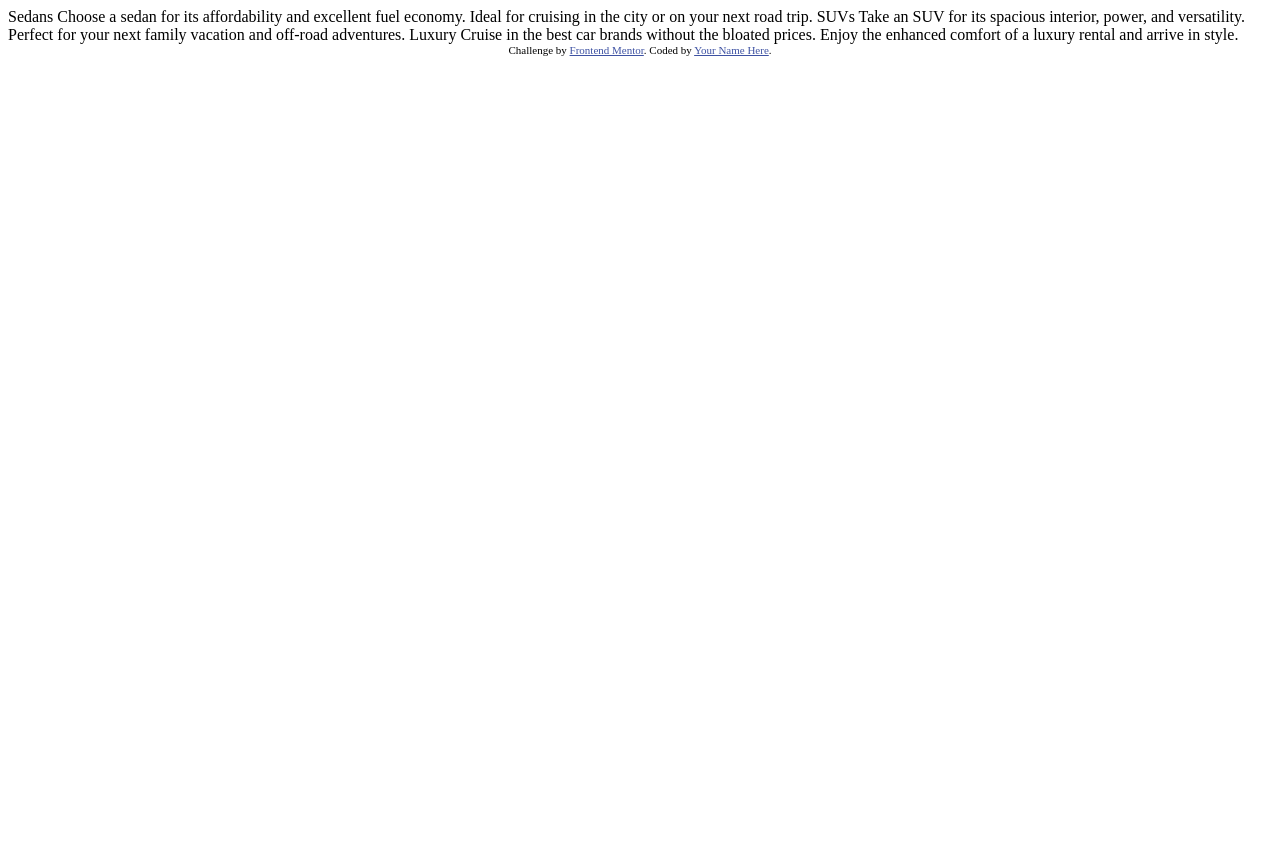
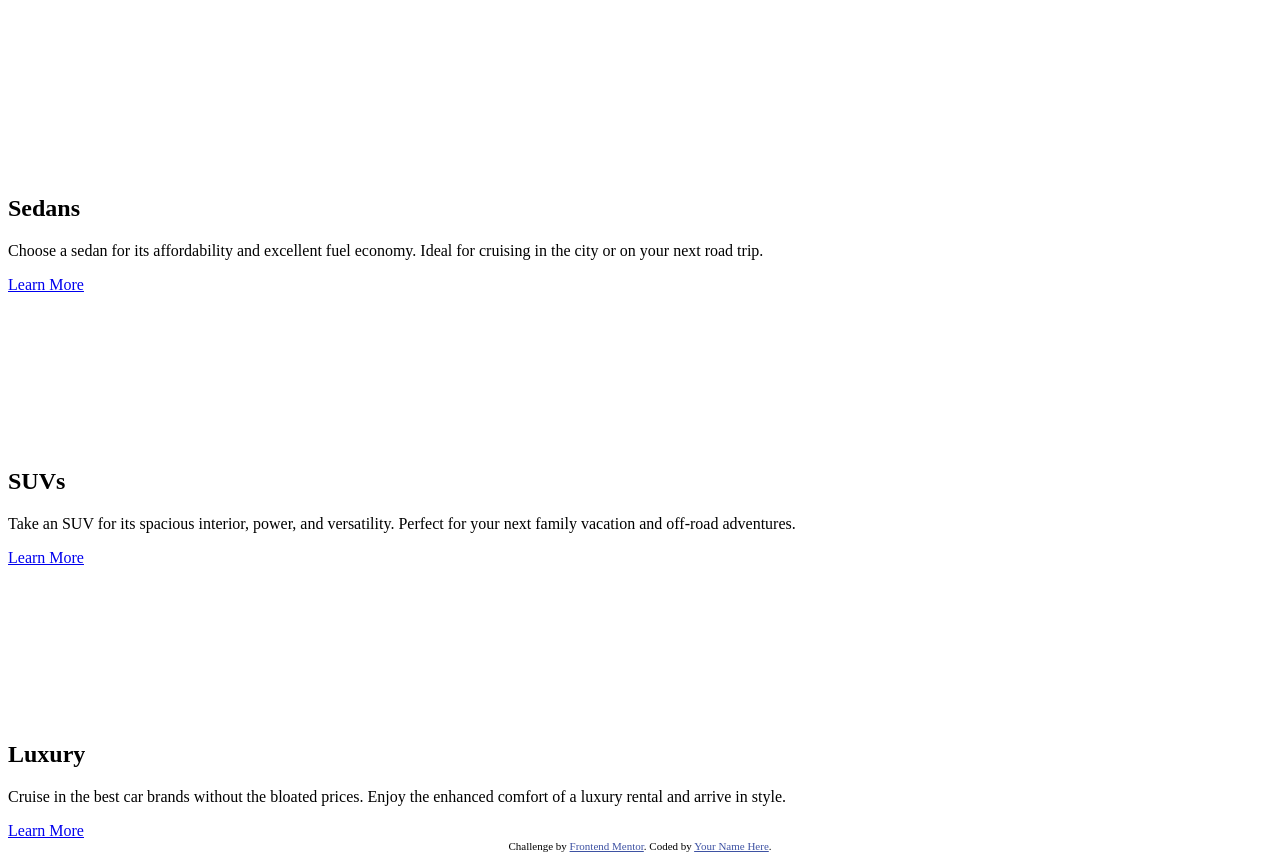
Before and after one commit to Farrukhjondev/3column-preview-card-component, a plain HTML site: page src/index.html in a window 1280 px wide. Before the commit the page ends 800 px from the top, so only its background shows below. Drawn offline with Linux system fonts and the light colour scheme.

Commit message:
Add HTML stucture

```diff
--- a/src/index.html
+++ b/src/index.html
@@ -13,18 +13,49 @@
 
 </head>
 <body>
+  <h1>
+    <!-- Make a hidden H1 -->
+  </h1>
+<div class="preview-card">  <!--new block-->
+  <div class="preview-card preview-card--first"> <!--new block-->
+    <div class="preview-card__icon">
+      <svg src="/images/icon-sedans.svg"></svg>
+    </div>
+    <h2 class="preview-card__title">
+      Sedans
+    </h2>
+    <p class="preview-card__text">Choose a sedan for its affordability and excellent fuel economy. Ideal for cruising in the city
+    or on your next road trip.
+    </p>
+    <a class="button button__text" href="#" target="_blank">Learn More</a>
+  </div>
 
-  Sedans
-  Choose a sedan for its affordability and excellent fuel economy. Ideal for cruising in the city
-  or on your next road trip.
+  <div class="preview-card preview-card--second">
+    <div class="preview-card__icon">
+      <svg src="/images/icon-suvs.svg"></svg>
+    </div>
+    <h2 class="preview-card__title">
+      SUVs
+    </h2>
+    <p class="preview-card__text">Take an SUV for its spacious interior, power, and versatility. Perfect for your next family vacation
+    and off-road adventures.
+    </p>
+    <a class="button button__text" href="#" target="_blank">Learn More</a>
+  </div>
 
-  SUVs
-  Take an SUV for its spacious interior, power, and versatility. Perfect for your next family vacation
-  and off-road adventures.
-
-  Luxury
-  Cruise in the best car brands without the bloated prices. Enjoy the enhanced comfort of a luxury
-  rental and arrive in style.
+  <div class="preview-card preview-card--thrid">
+    <div class="preview-card__icon">
+      <svg src="/images/icon-luxury.svg"></svg>
+    </div>
+    <h2 class="preview-card__title">
+      Luxury
+    </h2>
+    <p class="preview-card__text">Cruise in the best car brands without the bloated prices. Enjoy the enhanced comfort of a luxury
+    rental and arrive in style.
+    </p>
+    <a class="button button__text" href="#" target="_blank">Learn More</a>
+  </div>
+</div>
 
   <div class="attribution">
     Challenge by <a href="https://www.frontendmentor.io?ref=challenge" target="_blank">Frontend Mentor</a>.
```
